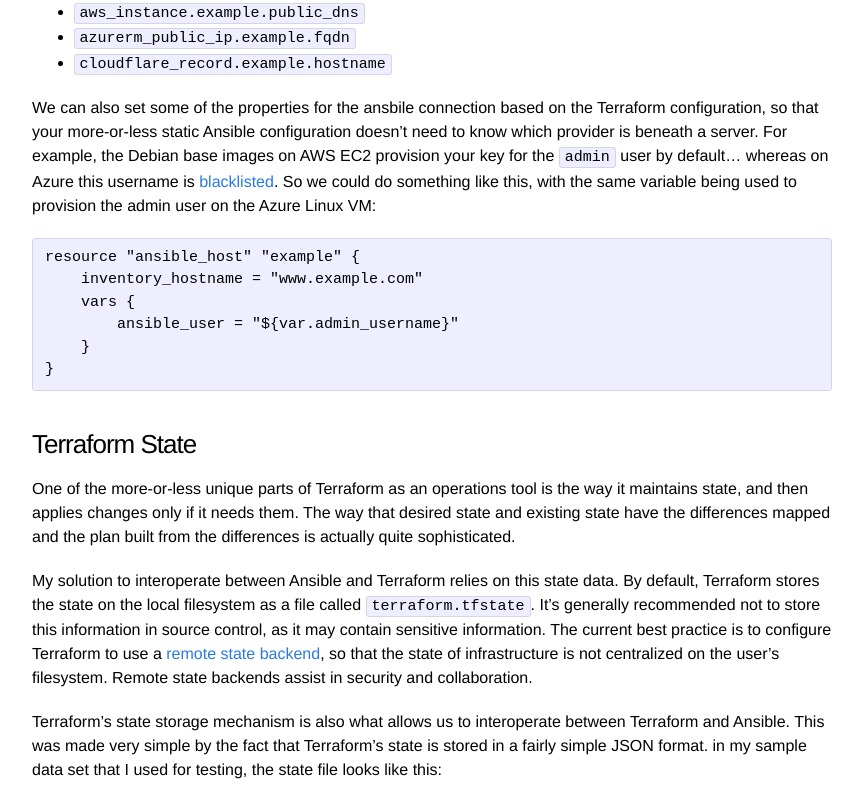
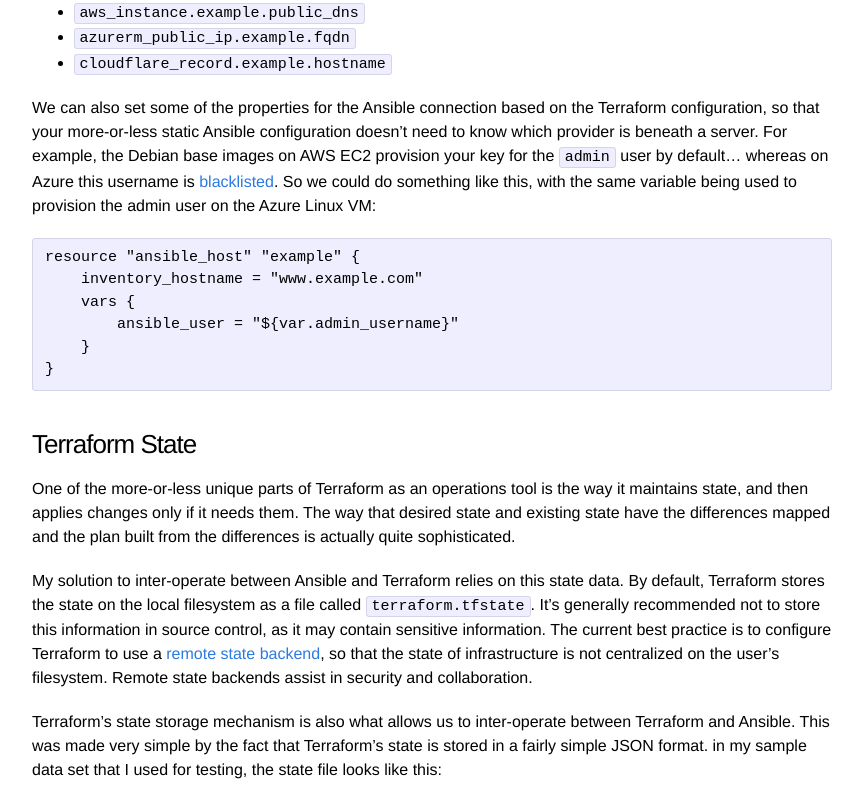
Before and after one commit to nbering/nicholasbering-ca, a Jekyll site: the page built from _posts/2018-01-08-introducing-terraform-provider-ansible.md, in a window 1280 px wide and 1400 px high, scrolled down 2406 px. Shown: the part 161-961 px from the top of the window, without its empty margins (208-1071 px from the left). Built offline with Jekyll 4.4.1, drawn with Linux system fonts in a browser that asks for light colours; nearby versions of some CDN libraries; comment, search, counter and statistics services are not loaded; some of the changed text lies outside the part shown.

Commit message:
Spelling corrections.

````diff
--- a/_posts/2018-01-08-introducing-terraform-provider-ansible.md
+++ b/_posts/2018-01-08-introducing-terraform-provider-ansible.md
@@ -28,7 +28,7 @@
 ### Dynamic Inventory (on it's own)
 Another solution I evaluated was [Terraform Dynamic Inventory for Ansible][10]. This again might work for a lot of people, but when I first looked at this almost a year ago, it was limited to Amazon EC2.
 
-It also relies heavily on the tag systems that are part of the cloud providers' APIs. It just doesn't feel like it will scale well, and you're depending on the managed infrastructure to store details about the configuration used to manage it. There's also too much possibility of someone accidently deploying resources with a matching or conflicting tag and causing a mess of accidental changes.
+It also relies heavily on the tag systems that are part of the cloud providers' APIs. It just doesn't feel like it will scale well, and you're depending on the managed infrastructure to store details about the configuration used to manage it. There's also too much possibility of someone accidentally deploying resources with a matching or conflicting tag and causing a mess of accidental changes.
 
 Last, it also opened up the question for me... *What is a server anyway?*
 
@@ -70,7 +70,7 @@
 - `azurerm_public_ip.example.fqdn`
 - `cloudflare_record.example.hostname`
 
-We can also set some of the properties for the ansbile connection based on the Terraform configuration, so that your more-or-less static Ansible configuration doesn't need to know which provider is beneath a server. For example, the Debian base images on AWS EC2 provision your key for the `admin` user by default... whereas on Azure this username is [blacklisted][14]. So we could do something like this, with the same variable being used to provision the admin user on the Azure Linux VM:
+We can also set some of the properties for the Ansible connection based on the Terraform configuration, so that your more-or-less static Ansible configuration doesn't need to know which provider is beneath a server. For example, the Debian base images on AWS EC2 provision your key for the `admin` user by default... whereas on Azure this username is [blacklisted][14]. So we could do something like this, with the same variable being used to provision the admin user on the Azure Linux VM:
 
 ```
 resource "ansible_host" "example" {
@@ -84,9 +84,9 @@
 ### Terraform State
 One of the more-or-less unique parts of Terraform as an operations tool is the way it maintains state, and then applies changes only if it needs them. The way that desired state and existing state have the differences mapped and the plan built from the differences is actually quite sophisticated.
 
-My solution to interoperate between Ansible and Terraform relies on this state data. By default, Terraform stores the state on the local filesystem as a file called `terraform.tfstate`. It's generally recommended not to store this information in source control, as it may contain sensitive information. The current best practice is to configure Terraform to use a [remote state backend][15], so that the state of infrastructure is not centralized on the user's filesystem. Remote state backends assist in security and collaboration.
+My solution to inter-operate between Ansible and Terraform relies on this state data. By default, Terraform stores the state on the local filesystem as a file called `terraform.tfstate`. It's generally recommended not to store this information in source control, as it may contain sensitive information. The current best practice is to configure Terraform to use a [remote state backend][15], so that the state of infrastructure is not centralized on the user's filesystem. Remote state backends assist in security and collaboration.
 
-Terraform's state storage mechanism is also what allows us to interoperate between Terraform and Ansible. This was made very simple by the fact that Terraform's state is stored in a fairly simple JSON format. in my sample data set that I used for testing, the state file looks like this:
+Terraform's state storage mechanism is also what allows us to inter-operate between Terraform and Ansible. This was made very simple by the fact that Terraform's state is stored in a fairly simple JSON format. in my sample data set that I used for testing, the state file looks like this:
 
 ```json
 {
````
